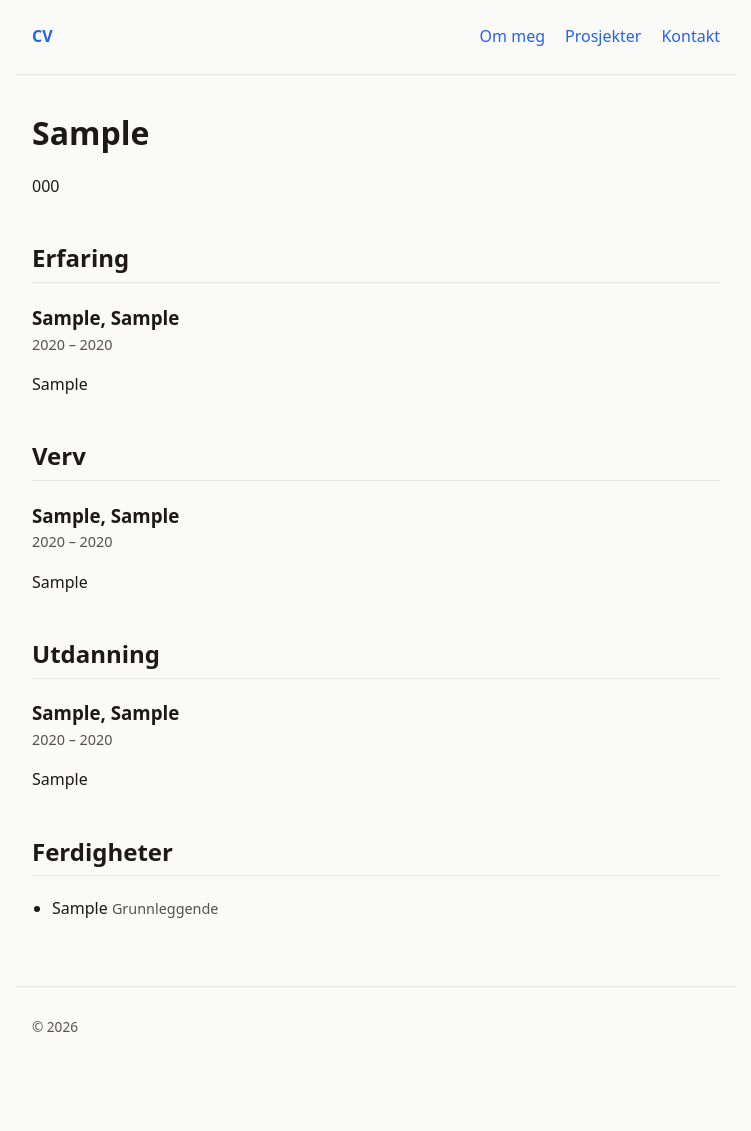
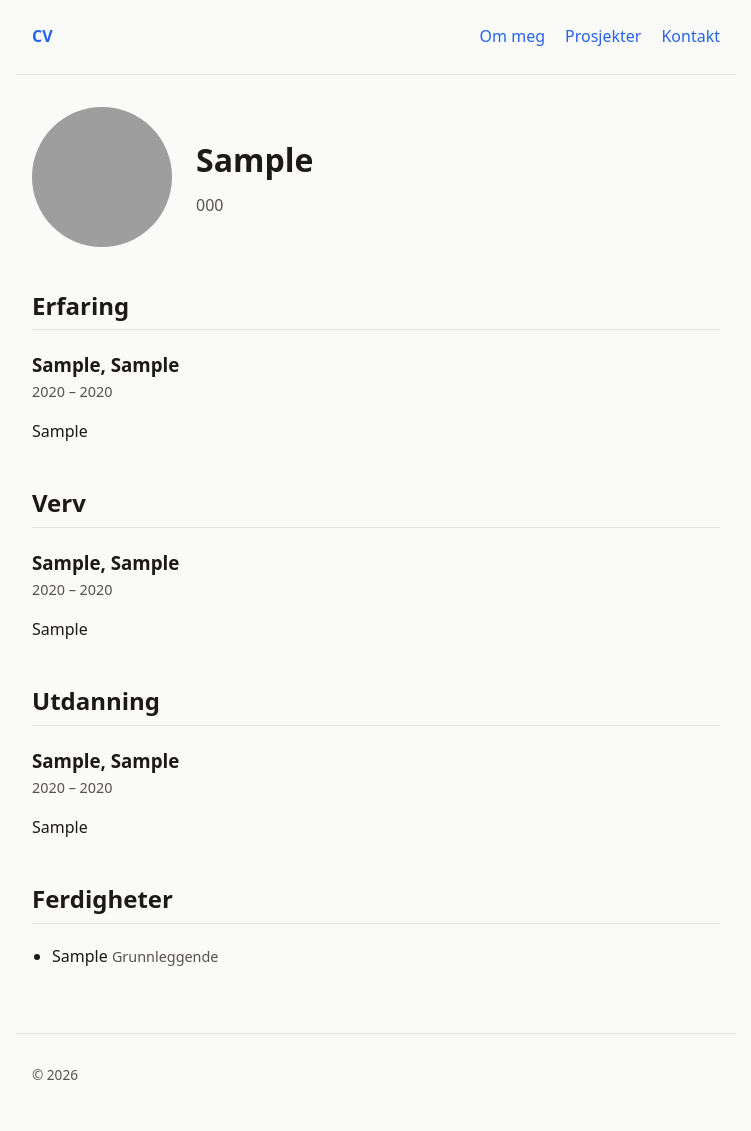
Before and after one commit to bergumguro-prog/CV, a Django app: page / in a window 1280 px wide. Shown: the whole page, without its empty margins (264-1015 px from the left). Before the commit the page ends 1032 px from the top, so only its background shows below. Run offline with Django 5.2, Linux system fonts and the light colour scheme; tables that the repository leaves empty hold one stand-in row (values such as "Sample post"); grey boxes are pictures that could not be loaded.

Commit message:
Legg til profilbilde på forsiden
Bildet lastes opp i admin og lagres i media/, som ikke legges i Git.

Co-Authored-By: Claude Opus 5.5 <noreply@anthropic.com>

```diff
--- a/cv/settings.py
+++ b/cv/settings.py
@@ -122,6 +122,10 @@ USE_TZ = True
 
 STATIC_URL = "static/"
 
+# Opplastede filer (f.eks. profilbilde)
+MEDIA_URL = "media/"
+MEDIA_ROOT = BASE_DIR / "media"
+
 # Default primary key field type
 # https://docs.djangoproject.com/en/5.2/ref/settings/#default-auto-field
 
--- a/cv/urls.py
+++ b/cv/urls.py
@@ -14,6 +14,8 @@ Including another URLconf
     1. Import the include() function: from django.urls import include, path
     2. Add a URL to urlpatterns:  path('blog/', include('blog.urls'))
 """
+from django.conf import settings
+from django.conf.urls.static import static
 from django.contrib import admin
 from django.urls import include, path
 
@@ -21,3 +23,6 @@ urlpatterns = [
     path("admin/", admin.site.urls),
     path("", include("profil.urls")),
 ]
+
+if settings.DEBUG:
+    urlpatterns += static(settings.MEDIA_URL, document_root=settings.MEDIA_ROOT)
--- a/profil/models.py
+++ b/profil/models.py
@@ -4,6 +4,7 @@ from django.db import models
 class Profil(models.Model):
     navn = models.CharField(max_length=100)
     tittel = models.CharField(max_length=100, blank=True)
+    bilde = models.ImageField(upload_to="profil/", blank=True)
     om_meg = models.TextField(blank=True)
     epost = models.EmailField(blank=True)
     github = models.URLField(blank=True)
--- a/profil/static/profil/style.css
+++ b/profil/static/profil/style.css
@@ -67,6 +67,25 @@ main {
     padding-bottom: 48px;
 }
 
+.intro {
+    display: flex;
+    flex-wrap: wrap;
+    align-items: center;
+    gap: 24px;
+}
+
+.intro img {
+    width: 140px;
+    height: 140px;
+    border-radius: 50%;
+    object-fit: cover;
+}
+
+.intro p {
+    margin: 0;
+    color: var(--dempet);
+}
+
 h1 {
     font-size: 2rem;
     margin: 0 0 8px;
--- a/profil/templates/profil/forside.html
+++ b/profil/templates/profil/forside.html
@@ -2,8 +2,13 @@
 
 {% block content %}
     {% if profil %}
-        <h1>{{ profil.navn }}</h1>
-        {% if profil.tittel %}<p>{{ profil.tittel }}</p>{% endif %}
+        <div class="intro">
+            {% if profil.bilde %}<img src="{{ profil.bilde.url }}" alt="{{ profil.navn }}">{% endif %}
+            <div>
+                <h1>{{ profil.navn }}</h1>
+                {% if profil.tittel %}<p>{{ profil.tittel }}</p>{% endif %}
+            </div>
+        </div>
     {% else %}
         <h1>Velkommen</h1>
         <p>Legg inn profilen din i <a href="{% url 'admin:index' %}">admin</a>.</p>
--- a/requirements.txt
+++ b/requirements.txt
@@ -1,4 +1,5 @@
 asgiref==3.12.1
 Django==6.1.2
+pillow==13.0.0
 python-dotenv==1.2.4
 sqlparse==0.6.0
```
Also changed, not shown: profil/tests.py (+24 -1 lines), profil/migrations/0003_profil_bilde.py (added), 1 other file.
